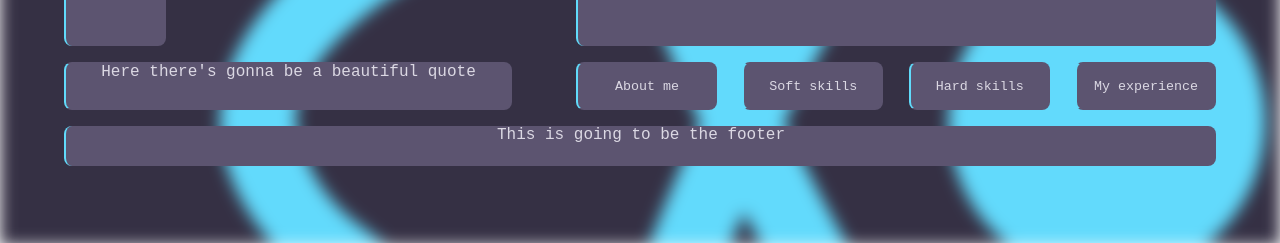
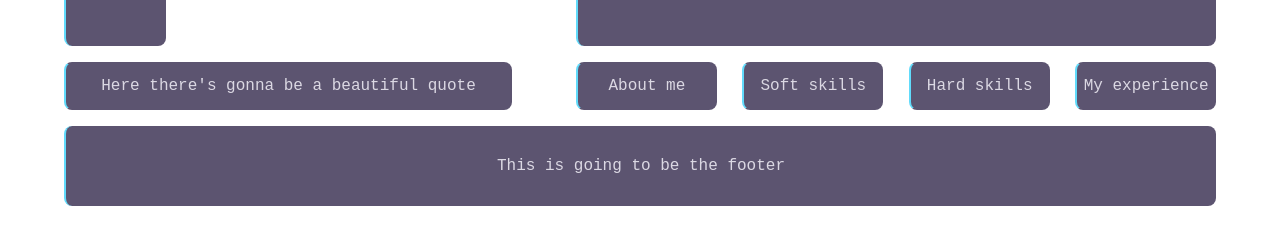
Before and after one commit to Nicolas-suarezhe/Portfolio, a React (Vite) app: page / in a window 1280 px wide. Shown: the part 554-797 px from the top of the page. Built offline with nearby package versions, Linux system fonts and the light colour scheme.

Commit message:
trying particles, then removed them

```diff
--- a/package.json
+++ b/package.json
@@ -11,7 +11,9 @@
   "dependencies": {
     "react": "^18.2.0",
     "react-dom": "^18.2.0",
-    "react-router-dom": "^6.4.5"
+    "react-router-dom": "^6.4.5",
+    "react-tsparticles": "^2.6.0",
+    "tsparticles-preset-sea-anemone": "^2.6.0"
   },
   "devDependencies": {
     "@types/react": "^18.0.26",
--- a/src/App.css
+++ b/src/App.css
@@ -11,22 +11,7 @@
   padding: 0;
   box-sizing: border-box;
   font-family: 'Courier New', monospace;
-}
-
-.back{
-  background-image: url(./assets/images/reactback.jpeg);
-  position: absolute;
-  filter: blur(8px);
-  height: 100%;
-  width: 100%;
-  z-index: -1;
-  background-position: center;
-  background-repeat: no-repeat;
-  background-size: cover;
-}
-
-.holder{
-  z-index: 2;
+  font-size: 1rem;
 }
 
 body{
@@ -47,7 +32,6 @@ body{
   flex-direction: column;
   justify-content: center;
   align-items: center;
-  z-index: 13;
 }
 
 .holder-title{
@@ -87,9 +71,12 @@ body{
 .footer{
   background-color: #5c5470;
   border-radius: 8px;
-  height: 5vh;
+  height: 10vh;
   width: 90vw;
   border-left: 2px solid #61dbfb;
+  display: flex;
+  justify-content: center;
+  align-items: center;
 }
 
 .icon-img-quote{
@@ -120,8 +107,11 @@ body{
   border: 1px solid transparent;
   border-left: 2px solid #61dbfb;
   color: #dbd8e3;
-  height: 3rem;
+  height: 6vh;
   width: 35vw;
+  display: flex;
+  justify-content: center;
+  align-items: center;
 }
 
 .left-info{
--- a/src/App.jsx
+++ b/src/App.jsx
@@ -1,10 +1,8 @@
-import { useState } from 'react'
 import './App.css'
 import HolderComponent from './components/HolderComponent'
 
+
 function App() {
-
-
 
   return (
     <div className="App">
--- a/src/components/HolderComponent.jsx
+++ b/src/components/HolderComponent.jsx
@@ -28,12 +28,7 @@ const HolderComponent = () => {
 
 
         <div>
-            <div className='back'>
-
-            </div>
-
             <div className='holder' >
-
                 <div className='biggest-box'>
                     <div className='holder-title' >
                         <img className='my-logo' src={images.myLogo} alt="" />
```
Also changed, not shown: 1 other file (tests, documents, lock files or other folders).
